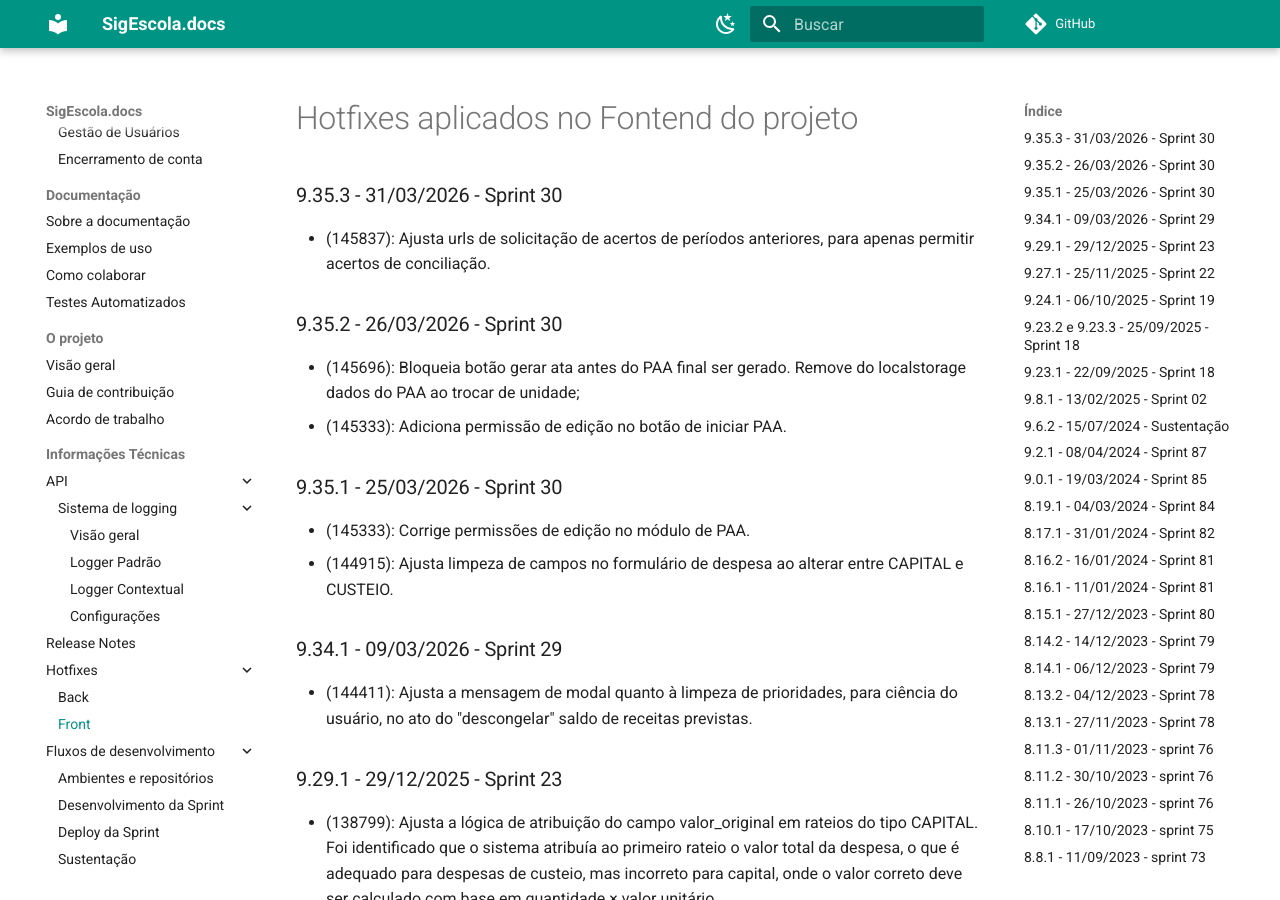
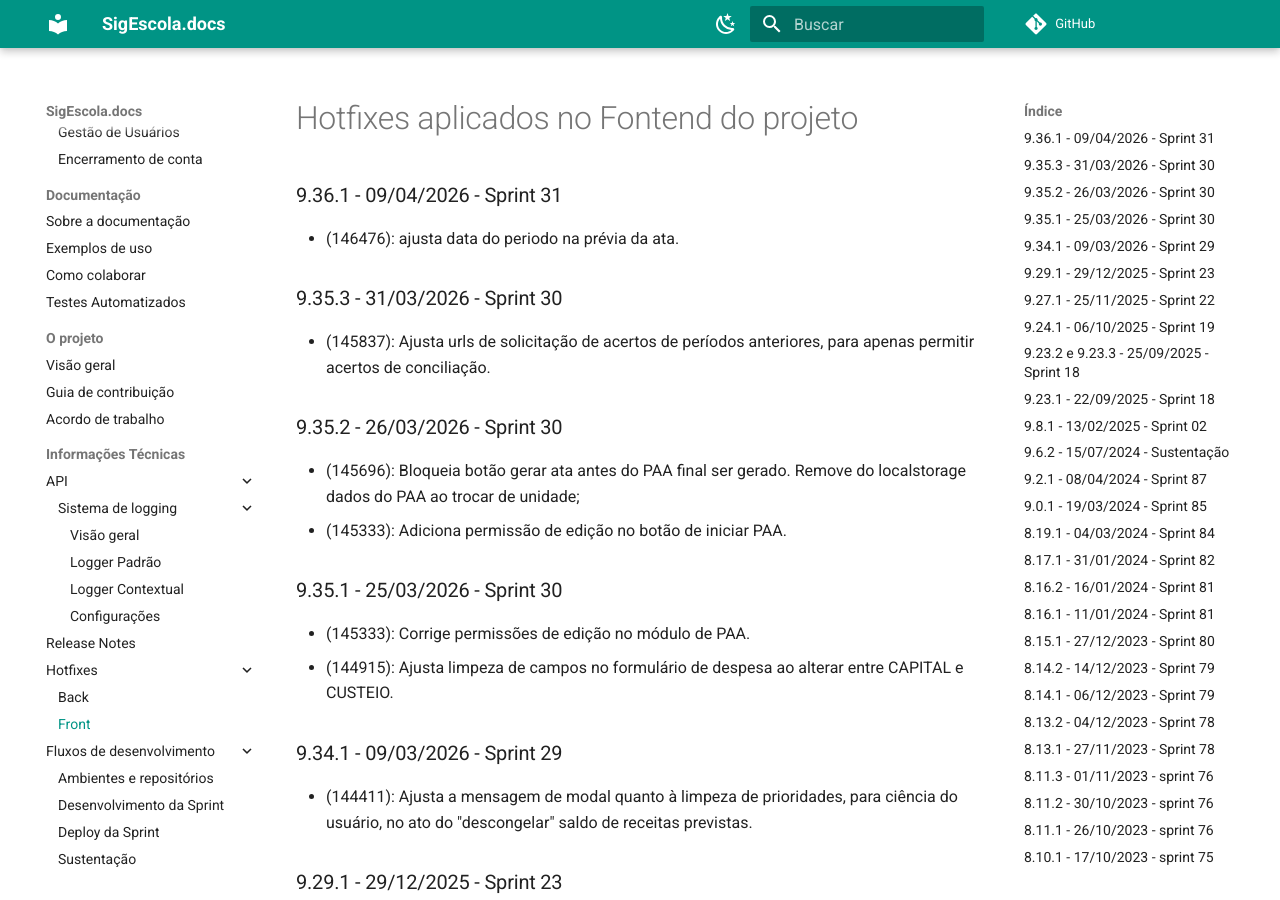
Before and after one commit to prefeiturasp/SME-PTRF-Docs, an MkDocs documentation site: the page built from docs/projeto/hotfixes_front.md, in a window 1280 px wide and 900 px high. Built offline with MkDocs 1.6.1 and Material for MkDocs 9.7.7, drawn with Linux system fonts in a browser that asks for light colours; comment, search, counter and statistics services are not loaded.

Commit message:
Add hotfix details for version 9.36.1

```diff
--- a/docs/projeto/hotfixes_front.md
+++ b/docs/projeto/hotfixes_front.md
@@ -1,4 +1,7 @@
 # Hotfixes aplicados no Fontend do projeto
+
+### 9.36.1 - 09/04/2026 - Sprint 31
+* (146476): ajusta data do periodo na prévia da ata.
 
 ### 9.35.3 - 31/03/2026 - Sprint 30
 * (145837): Ajusta urls de solicitação de acertos de períodos anteriores, para apenas permitir acertos de conciliação.
```
